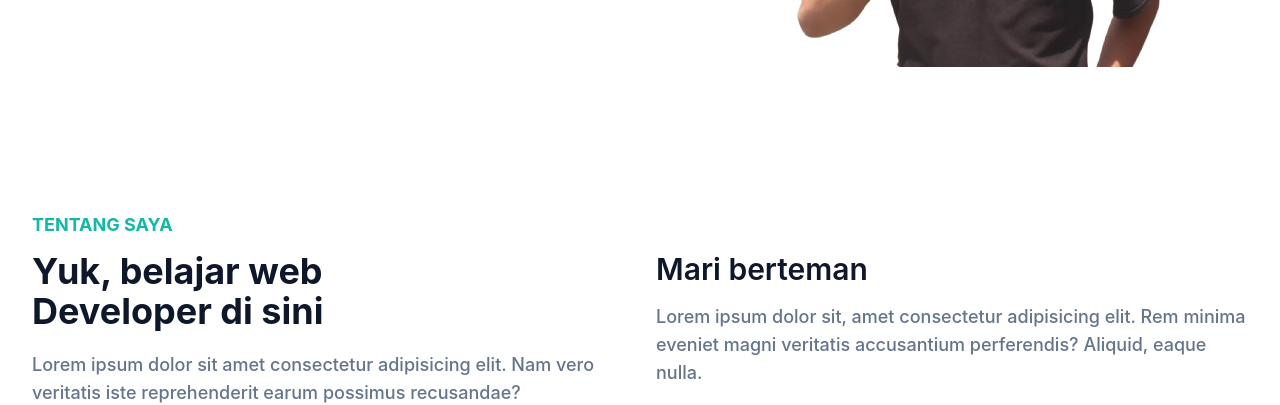
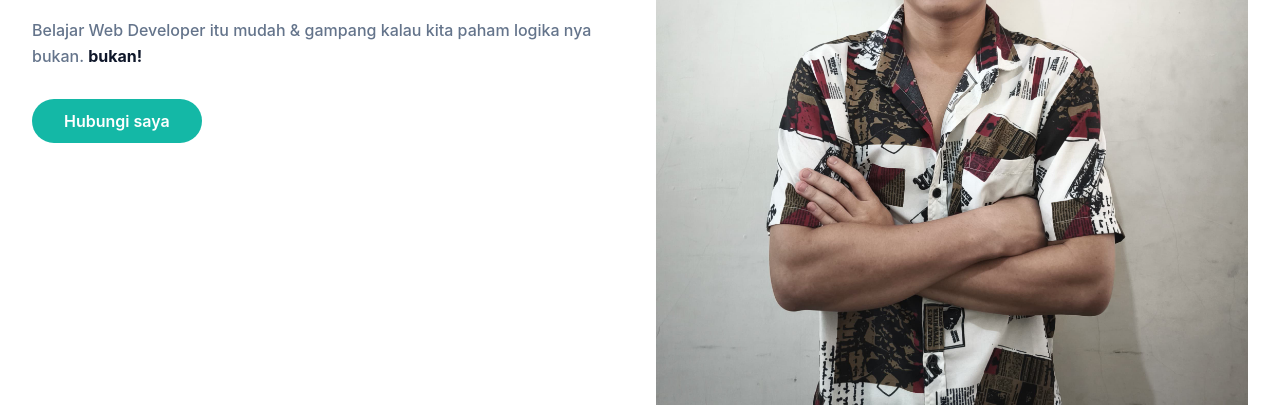
Before and after one commit to heriantosaogo/website-portfolio, a website: page index.html in a window 1280 px wide. Shown: the part 679-1084 px from the top of the page. Drawn offline with Linux system fonts and the light colour scheme.

Commit message:
update image

```diff
--- a/index.html
+++ b/index.html
@@ -122,7 +122,7 @@
           <div class="w-full self-end px-4 lg:w-1/2">
             <div class="relative mt-10 lg:mt-9 lg:right-0">
               <img
-                src="src/img/saogo.png"
+                src="src/img/foto.jpg"
                 alt="Herianto Saogo"
                 class="max-w-full mx-auto"
               />
```
Also changed, not shown: src/img/foto.jpg (added).
